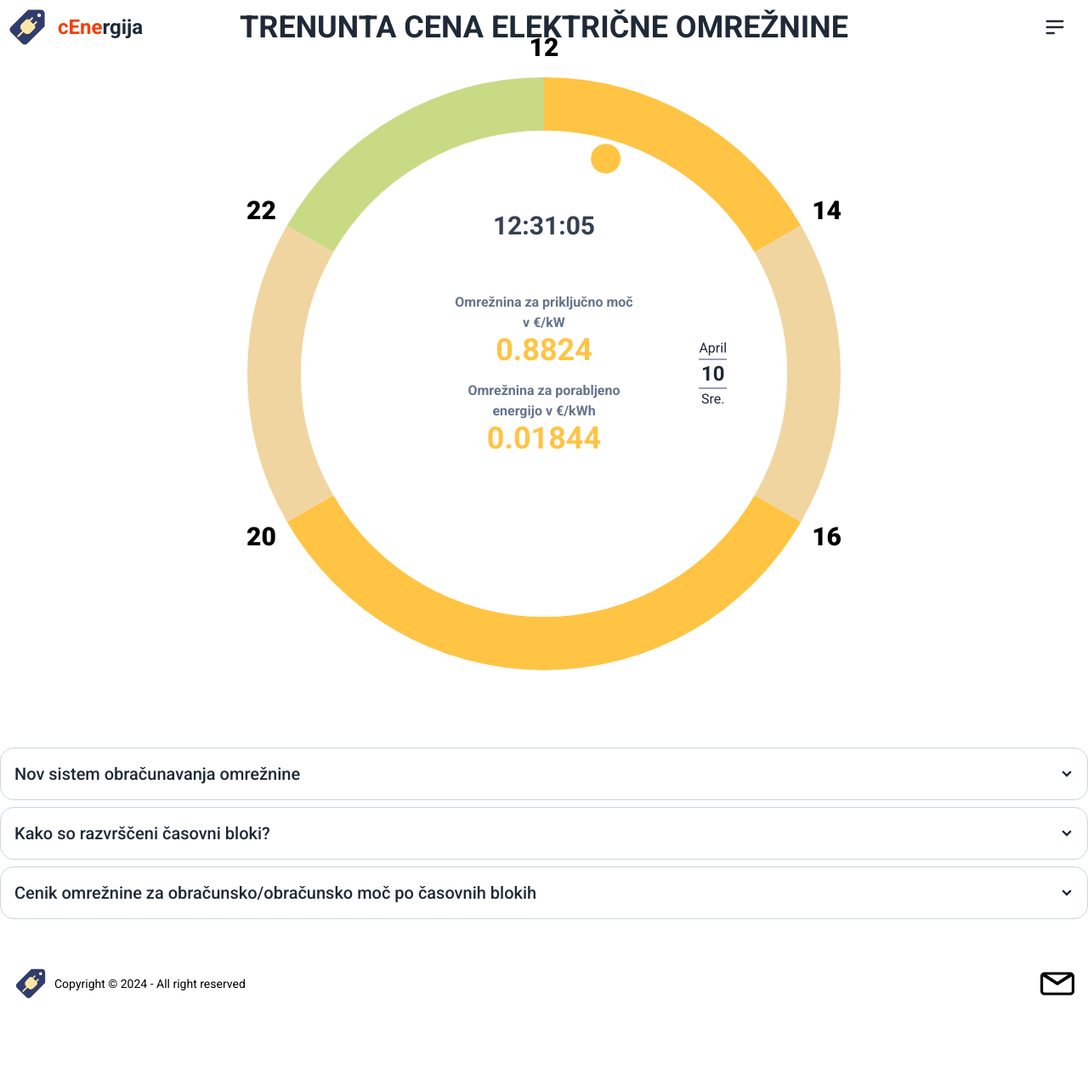
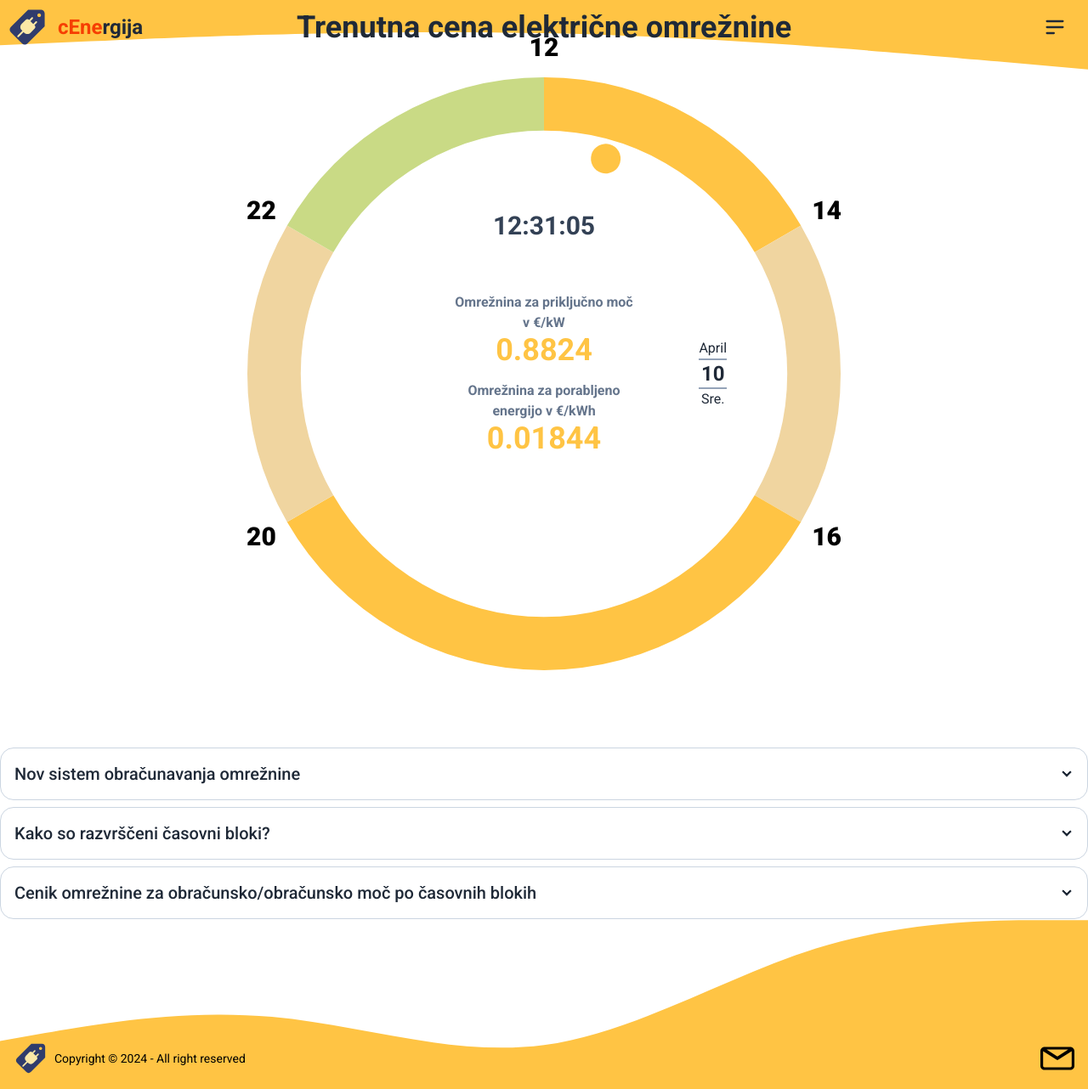
Before and after one commit to rubuz/cenergija-react, a React (Vite) app: page / in a window 1280 px wide. Shown: the whole page at 85% size. Before the commit the page ends 1194 px from the top, so only its background shows below. Built offline with nearby package versions, Linux system fonts and the light colour scheme.

Commit message:
Update styles in App.tsx, Faq.tsx, Footer.tsx, and Header.tsx

```diff
--- a/src/App.tsx
+++ b/src/App.tsx
@@ -10,7 +10,7 @@ function App() {
       <div className="h-[100dvh] bg-white font-roboto ">
         <Header />
         <Section>
-          <div className="grid h-[100dvh] items-center">
+          <div className="grid h-[100dvh] max-h-[1200px] items-center">
             <ChartDonut />
           </div>
         </Section>
--- a/src/components/Faq.tsx
+++ b/src/components/Faq.tsx
@@ -3,10 +3,10 @@ import TablePrice from "./tables/TablePrice";
 
 const Faq = () => {
   return (
-    <div className="flex flex-col gap-2">
+    <div className="mb-32 flex flex-col gap-2">
       <div
         tabIndex={0}
-        className="collapse collapse-arrow border border-slate-300 transition-all duration-200 hover:ring-2 hover:ring-slate-400"
+        className="collapse collapse-arrow border border-slate-300 bg-white transition-all duration-200 hover:ring-2 hover:ring-slate-400"
       >
         <div className="collapse-title text-xl font-medium">
           Nov sistem obračunavanja omrežnine
@@ -28,7 +28,7 @@ const Faq = () => {
       </div>
       <div
         tabIndex={1}
-        className="collapse collapse-arrow border border-slate-300 transition-all duration-200 hover:ring-2 hover:ring-slate-400"
+        className="collapse collapse-arrow border border-slate-300 bg-white transition-all duration-200 hover:ring-2 hover:ring-slate-400"
       >
         <div className="collapse-title text-xl font-medium">
           Kako so razvrščeni časovni bloki?
@@ -47,7 +47,7 @@ const Faq = () => {
       </div>
       <div
         tabIndex={2}
-        className="collapse collapse-arrow border border-slate-300 transition-all duration-200 hover:ring-2 hover:ring-slate-400"
+        className="collapse collapse-arrow border border-slate-300 bg-white transition-all duration-200 hover:ring-2 hover:ring-slate-400"
       >
         <div className="collapse-title text-xl font-medium">
           Cenik omrežnine za obračunsko/obračunsko moč po časovnih blokih
--- a/src/components/Footer.tsx
+++ b/src/components/Footer.tsx
@@ -2,8 +2,8 @@ import Logo from "../assets/cenergija-logo.svg";
 
 const Footer = () => {
   return (
-    <div className="w-full bg-white">
-      <footer className="footer mx-auto max-w-[1440px] items-center bg-white p-4 text-black">
+    <div className="relative w-full bg-transparent">
+      <footer className="footer mx-auto max-w-[1440px] items-center p-4 text-black">
         <aside className="grid-flow-col items-center">
           <img src={Logo} alt="Cenergija" className="h-10" />
           <p>Copyright © 2024 - All right reserved</p>
@@ -37,6 +37,17 @@ const Footer = () => {
           </a>
         </nav>
       </footer>
+      <svg
+        xmlns="http://www.w3.org/2000/svg"
+        viewBox="0 0 1440 320"
+        className="absolute bottom-0 -z-10 w-full"
+      >
+        <path
+          fill="#ffc444"
+          fill-opacity="1"
+          d="M0,256L60,245.3C120,235,240,213,360,224C480,235,600,277,720,261.3C840,245,960,171,1080,133.3C1200,96,1320,96,1380,96L1440,96L1440,320L1380,320C1320,320,1200,320,1080,320C960,320,840,320,720,320C600,320,480,320,360,320C240,320,120,320,60,320L0,320Z"
+        ></path>
+      </svg>
     </div>
   );
 };
--- a/src/components/Header.tsx
+++ b/src/components/Header.tsx
@@ -18,7 +18,8 @@ const Header = () => {
 
   return (
     <div
-      className={`fixed left-0 top-0 z-50 w-full transition-all duration-200 ease-in-out ${isScrolled ? " bg-white/70 shadow-md backdrop-blur-lg" : ""}`}
+      // className={`fixed left-0 top-0 z-50 w-full bg-table-yellow/70 transition-all duration-200 ease-in-out ${isScrolled ? " bg-table-yellow/70 shadow-md backdrop-blur-lg" : ""}`}
+      className="fixed left-0 top-0 z-50 w-full"
     >
       <div className={`navbar mx-auto max-w-[1440px]`}>
         <div className="navbar-start flex gap-3">
@@ -29,7 +30,7 @@ const Header = () => {
         </div>
         <div className="navbar-center">
           <h1 className="text-center text-4xl font-bold">
-            TRENUNTA CENA ELEKTRIČNE OMREŽNINE
+            Trenutna cena električne omrežnine
           </h1>
         </div>
         <div className="navbar-end">
@@ -71,6 +72,22 @@ const Header = () => {
           </div>
         </div>
       </div>
+      <svg
+        xmlns="http://www.w3.org/2000/svg"
+        viewBox="0 0 1440 320"
+        className="absolute -top-8 left-0 -z-20 w-full"
+      >
+        {/* <path
+          fill="#ffc444"
+          fill-opacity="1"
+          d="M0,128L120,133.3C240,139,480,149,720,149.3C960,149,1200,139,1320,133.3L1440,128L1440,0L1320,0C1200,0,960,0,720,0C480,0,240,0,120,0L0,0Z"
+        ></path> */}
+        <path
+          fill="#ffc444"
+          fill-opacity="1"
+          d="M0,96L120,90.7C240,85,480,75,720,80C960,85,1200,107,1320,117.3L1440,128L1440,0L1320,0C1200,0,960,0,720,0C480,0,240,0,120,0L0,0Z"
+        ></path>
+      </svg>
     </div>
   );
 };
--- a/tailwind.config.js
+++ b/tailwind.config.js
@@ -19,6 +19,18 @@ export default {
         "table-cream": "#f0d5a0",
         "table-greeny": "#c9da85",
         "table-grey-dark": "#E5E5DD",
+
+        "table-red-light": "#f63e0280",
+        "table-green-light": "#76c04580",
+        "table-yellow-light": "#ffc44480",
+        "table-cream-light": "#f0d5a080",
+        "table-greeny-light": "#c9da8580",
+
+        "table-red-dark": "#7b1f01",
+        "table-green-dark": "#3b6023",
+        "table-yellow-dark": "#7f6222",
+        "table-cream-dark": "#786b50",
+        "table-greeny-dark": "#646d43",
       },
     },
   },
```
